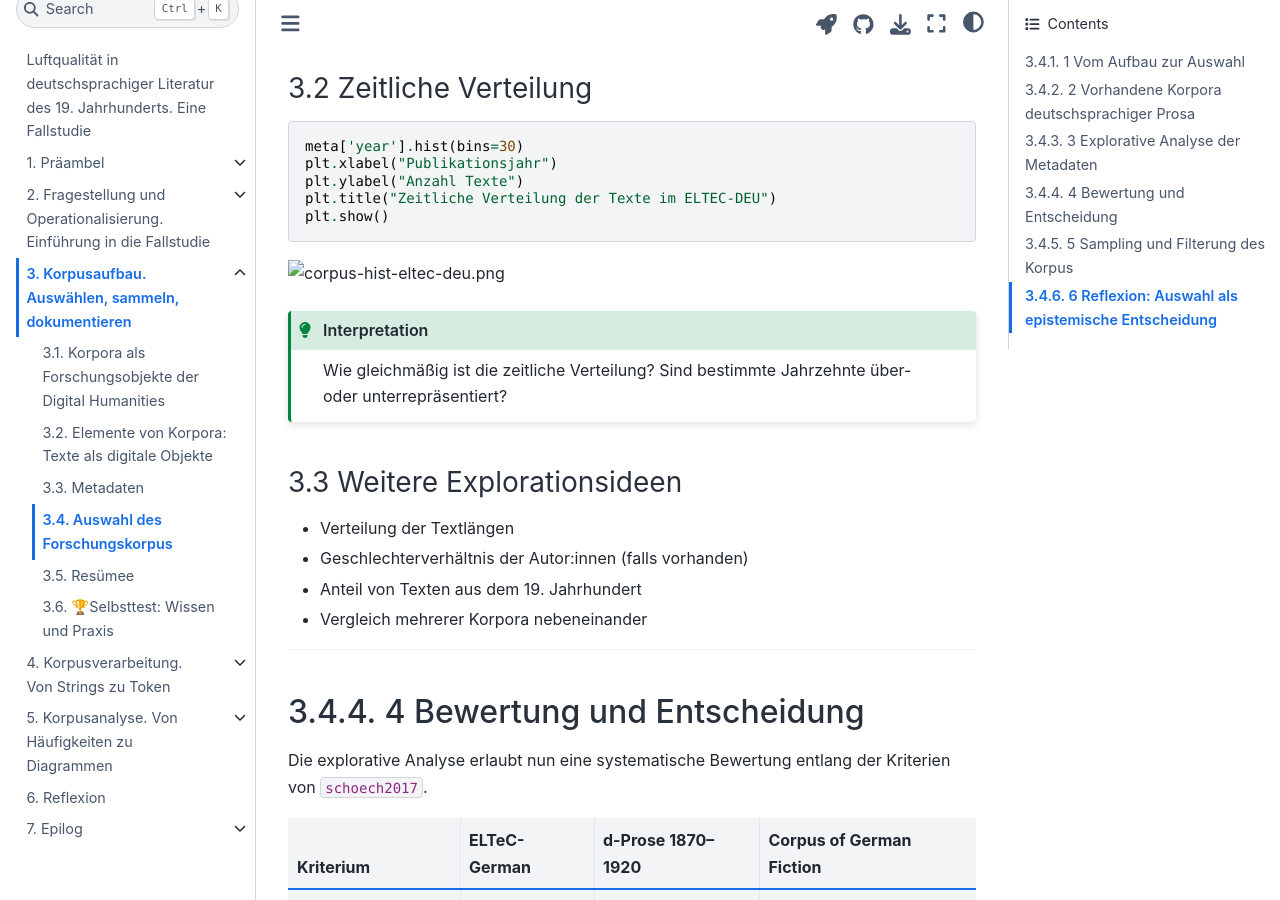
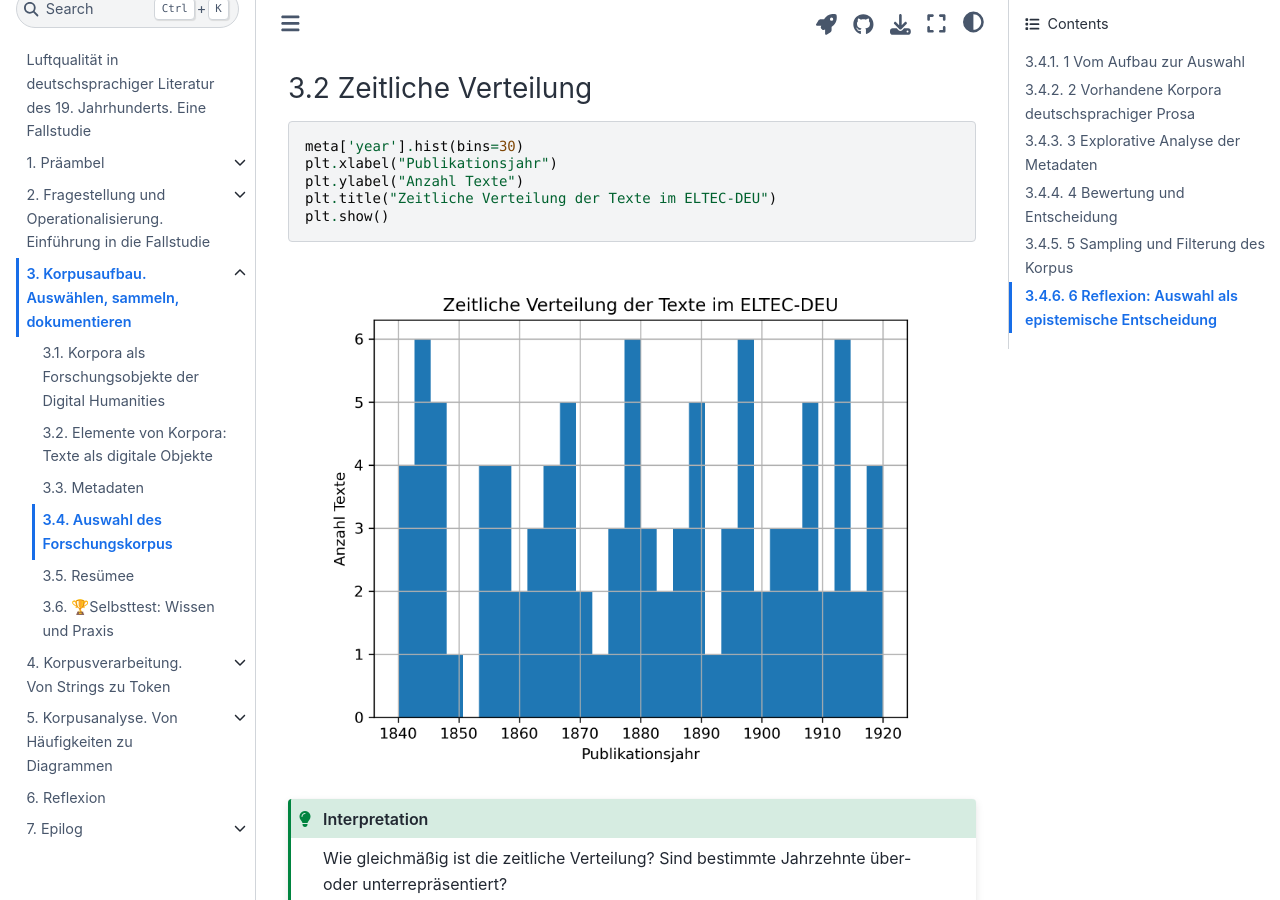
Before and after one commit to quadriga-dk/Text-Fallstudie-3, a Jupyter Book: the page built from corpus_collection/corpus-collection_choosing-our-corpus.md, in a window 1280 px wide and 900 px high, scrolled down 2211 px. Built offline with Jupyter Book 1.0.4 settings and Sphinx 7.4.7 and the Sphinx Book theme 1.1.4, drawn with Linux system fonts in a browser that asks for light colours; pages that are not in the unit, such as notebooks, are missing from menus; cross-references to code outside the pages are shown as plain code.

Commit message:
fix image link

````diff
--- a/corpus_collection/corpus-collection_choosing-our-corpus.md
+++ b/corpus_collection/corpus-collection_choosing-our-corpus.md
@@ -77,7 +77,7 @@ plt.ylabel("Anzahl Texte")
 plt.title("Zeitliche Verteilung der Texte im ELTEC-DEU")
 plt.show()
 ```
-![corpus-hist-eltec-deu.png](assets/images/corpus-hist-eltec-deu.png)
+![corpus-hist-eltec-deu.png](../assets/images/corpus-hist-eltec-deu.png)
 
 ```{admonition} Interpretation
 :class: hint
````
